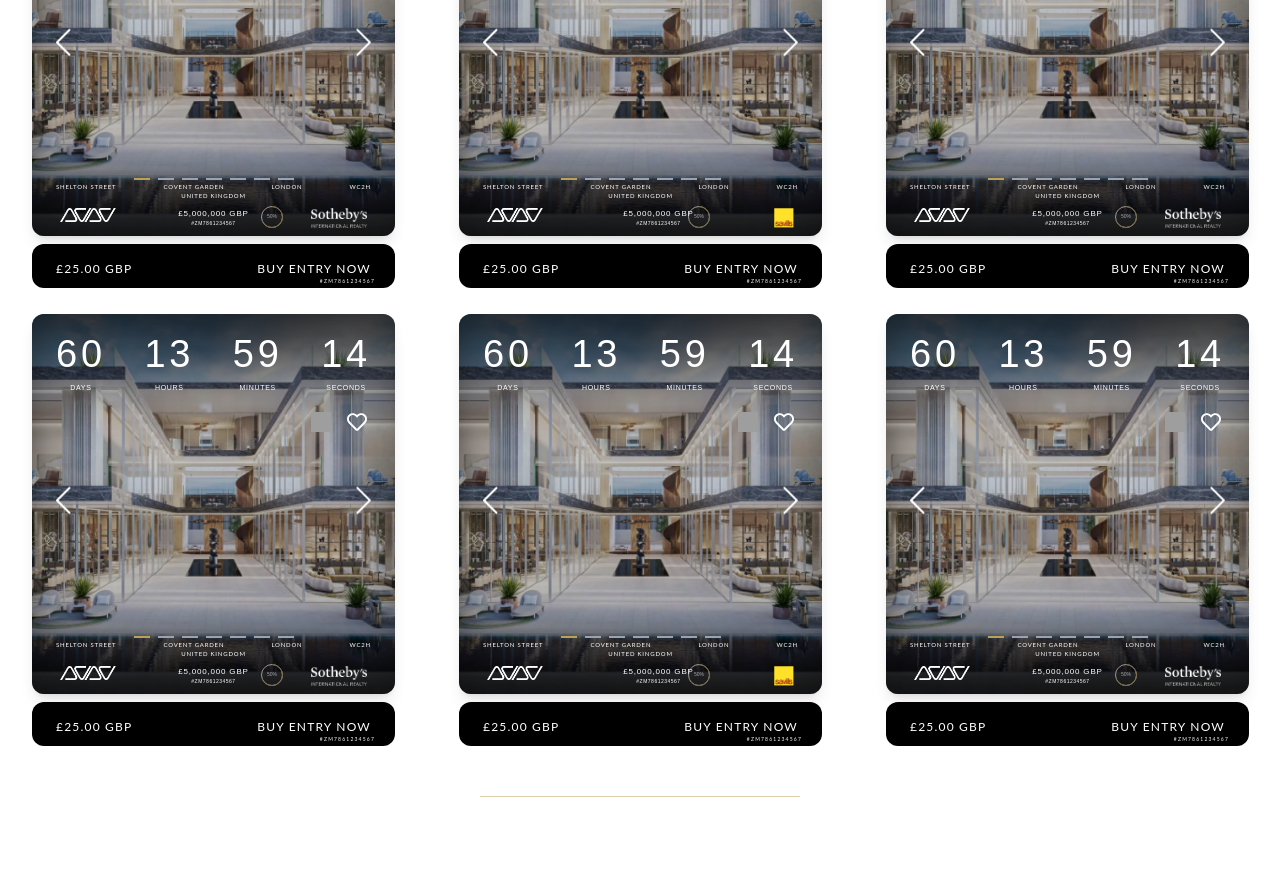
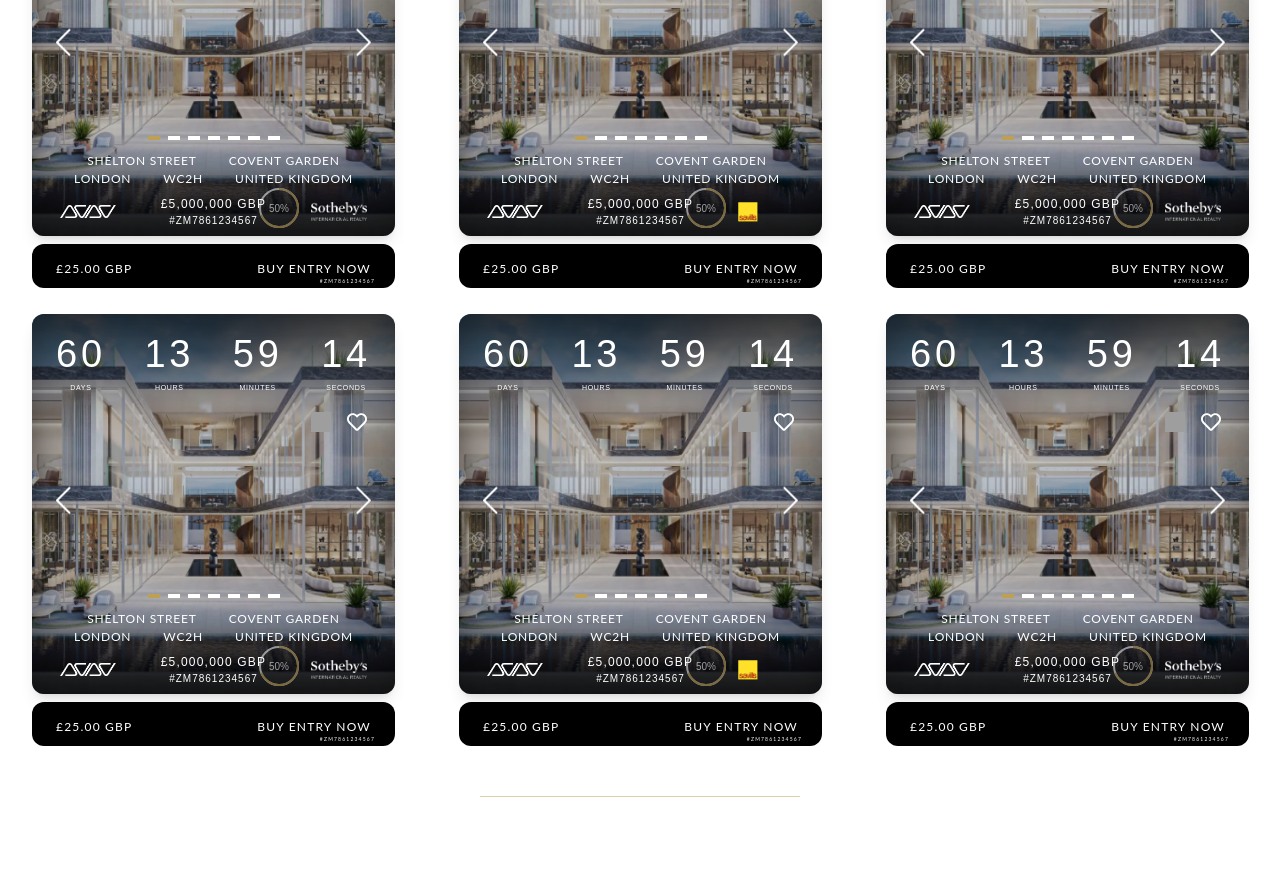
Before and after one commit to AQSA-ABDULLAH/zimo-pro-home-page, a Next.js app: page / in a window 1280 px wide. Shown: the part 1080-1969 px from the top of the page. Built offline with nearby package versions, Linux system fonts and the light colour scheme; grey boxes are pictures that could not be loaded.

Commit message:
fix card style

```diff
--- a/components/main/card/Card.jsx
+++ b/components/main/card/Card.jsx
@@ -84,14 +84,14 @@ const Card = ({ index }) => {
         </div>
 
         {/* Circular Progress Bar and Price */}
-        <div className="absolute bottom-14 desktop:bottom-[4.5rem] flex justify-center w-[100%] px-6">
+        <div className="absolute bottom-24 desktop:bottom-[5.6rem] flex justify-center w-[100%] px-6">
           <div className="flex justify-center mt-4">
             {images.map((_, index) => (
               <span
                 key={index}
                 onClick={() => setCurrentImageIndex(index)}
-                className={`cursor-pointer mx-1 h-0.5 w-4 2xl:w-8 ${
-                  index === currentImageIndex ? "bg-gold" : "bg-gray-400"
+                className={`cursor-pointer mx-1 h-1 w-3 ${
+                  index === currentImageIndex ? "bg-gold" : "bg-white"
                 }`}
               ></span>
             ))}
@@ -99,19 +99,17 @@ const Card = ({ index }) => {
         </div>
 
         {/* Address and Details Section */}
-        <div className="absolute w-[100%] bottom-9 desktop:bottom-12 tracking-wider">
-  <div className="address-container flex flex-wrap desktop:flex-nowrap justify-between font-lato text-[6px] desktop:text-[8px] uppercase px-6">
+        <div className="absolute w-[100%] bottom-12 desktop:bottom-11 tracking-wider">
+          <div className="flex flex-wrap gap-x-8 justify-center font-lato text-[12px] px-4 desktop:text-[13px] uppercase">
             <p>Shelton Street</p>
             <p>Covent Garden</p>
             <p>London</p>
             <p>WC2H</p>
-    <p className="w-full text-center desktop:w-auto">United Kingdom</p>
+            <p>United Kingdom</p>
           </div>
         </div>
 
-
-
-        <div className="absolute w-[100%] bottom-2 flex justify-between px-6">
+        <div className="absolute w-[100%] bottom-2 flex items-center justify-between px-6">
           <div>
             <img
               src="/assets/Group 3005.png"
@@ -120,15 +118,15 @@ const Card = ({ index }) => {
             />
           </div>
           <div className="flex flex-col items-center">
-            <p className="text-end text-[8px] dektop:text-[14px] tracking-widest">
+            <p className="text-end text-[12px] desktop:text-[14px] tracking-widest">
               £5,000,000 GBP
             </p>
-            <p className="text-end text-[5px] desktop:text-[8px] tracking-widest">
+            <p className="text-end text-[10px] desktop:text-[9px] tracking-widest">
               #ZM7861234567
             </p>
           </div>
 
-          <div>
+          <div className="w-16">
             {index % 2 === 0 ? (
               <img
                 src="/assets/Group 3245.png"
@@ -143,12 +141,10 @@ const Card = ({ index }) => {
               />
             )}
           </div>
-
         </div>
-        <div className="absolute bottom-2 right-28 opacity-60" >
+        <div className="absolute bottom-2 desktop:bottom-4 max-2xl:right-24 desktop:right-28 opacity-60">
           <SquareProgressBar percentage={50} />
         </div>
-
       </div>
 
       {/* Buy Entry Section */}
--- a/components/main/card/ProgressBar.jsx
+++ b/components/main/card/ProgressBar.jsx
@@ -1,8 +1,8 @@
 import React from "react";
 
 function SquareProgressBar({ percentage }) {
-  const size = 22; // Size of the square
-  const stroke = 1; // Stroke width
+  const size = 40; // Size of the square
+  const stroke = 2; // Stroke width
   const innerSize = size - stroke; // Inner size considering the stroke
   const progress = (28 / 100) * 11 * innerSize; // Total length of the progress bar
 
@@ -47,7 +47,7 @@ function SquareProgressBar({ percentage }) {
       <div
         className="absolute flex justify-center items-center md:right-355"
       >
-        <span className="text-[5px]">{percentage}%</span>
+        <span className="text-[10px]">{percentage}%</span>
       </div>
     </div>
   );
```
Lines whose indentation alone changed are shown as unchanged.
